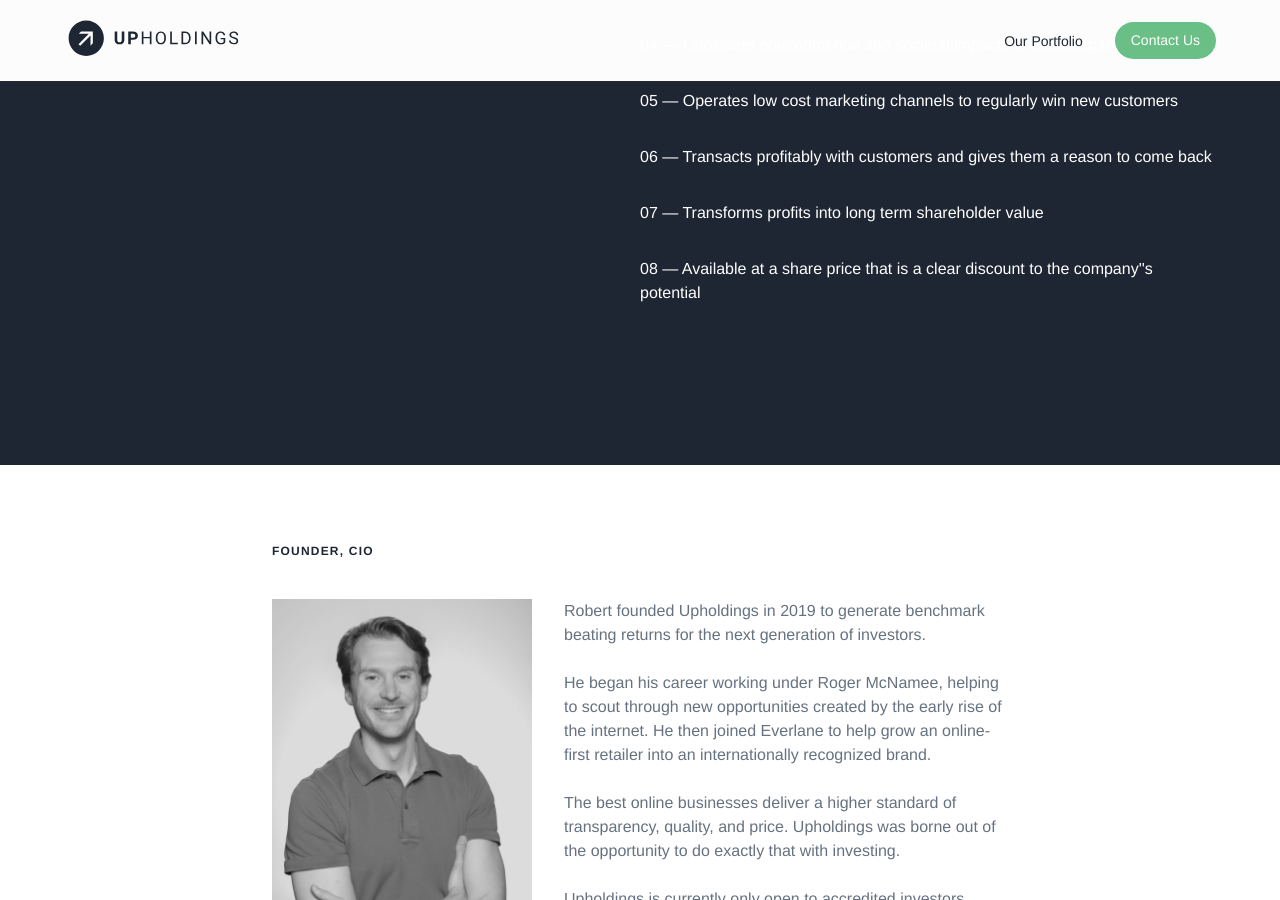
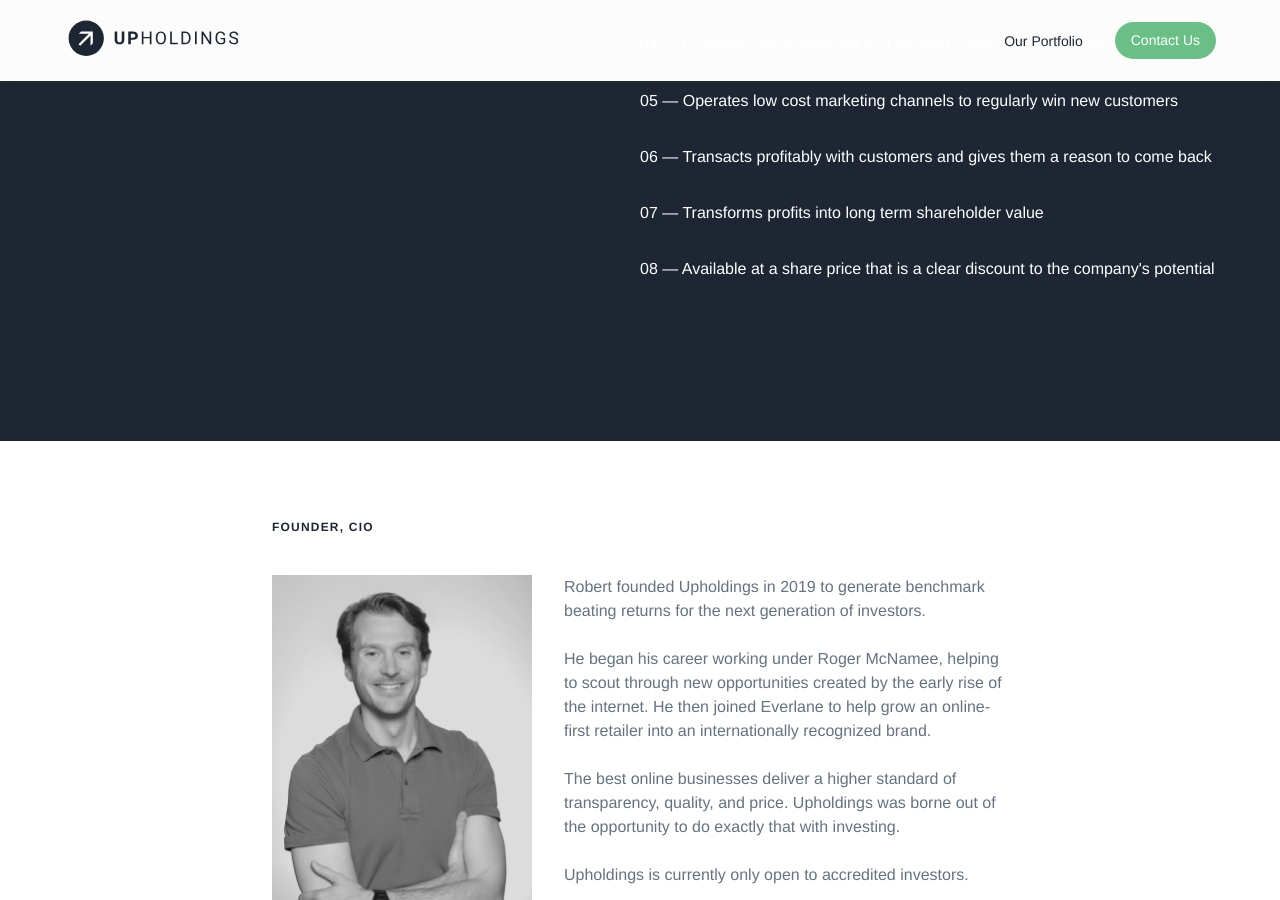
Before and after one commit to willanderson/Upholdings, a Jekyll site: the page built from index.md, in a window 1280 px wide and 900 px high, scrolled down 2139 px. Built offline with Jekyll 4.4.1, drawn with Linux system fonts in a browser that asks for light colours; nearby versions of some CDN libraries; some web fonts are replaced; some of the changed text lies outside the part shown.

```diff
--- a/index.md
+++ b/index.md
@@ -35,7 +35,7 @@ criteria:
 - 05 — Operates low cost marketing channels to regularly win new customers
 - 06 — Transacts profitably with customers and gives them a reason to come back
 - 07 — Transforms profits into long term shareholder value
-- '08 — Available at a share price that is a clear discount to the company''''s potential'
+- '08 — Available at a share price that is a clear discount to the company''s potential'
 bio: |-
   Robert founded Upholdings in 2019 to generate benchmark beating returns for the next generation of investors.
 
```
Also changed, not shown: other parts of index.md (+1 -1 lines).
